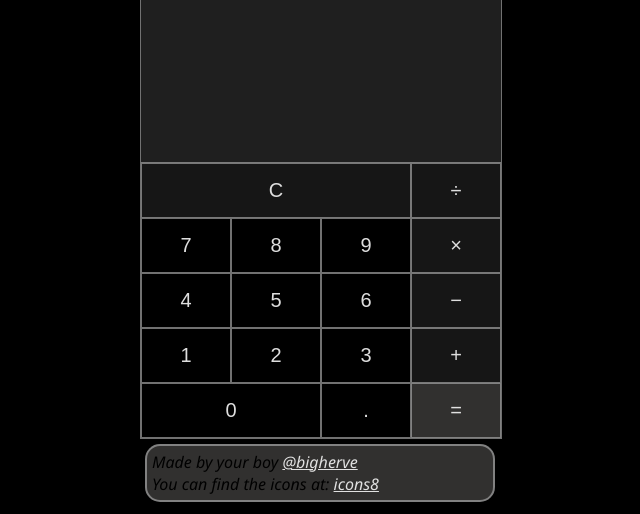
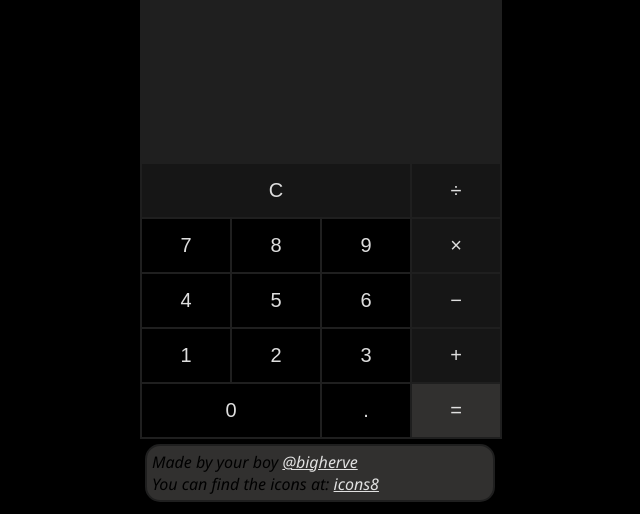
Before and after one commit to bigherve/project_calculator, a plain HTML site: page index.html in a window 1280 px wide. Shown: the part 286-800 px from the top of the page, without its empty margins (320-960 px from the left). Drawn offline with Linux system fonts and the light colour scheme.

Commit message:
Change dark mode borders back to black

```diff
--- a/script.js
+++ b/script.js
@@ -50,10 +50,12 @@ buttons.forEach((item) =>
 );
 
 equals.addEventListener('click', () => {
+    // split the expression into number1, operator, and number2
     const [number1, operator, number2] = displayValue
         .match(/(\d+)\s*([\+\-\*\/])\s*(\d+)/)
         .slice(1);
 
+    // print the result
     clearDisplay();
     appendNumber(operate(operator, number1, number2));
 });
--- a/style.css
+++ b/style.css
@@ -3,7 +3,7 @@
     --bgc-color: #000;
     --sc-color: #1f1f1f;
     --txt-color: #eeee;
-    --bordr-color: #aaaa;
+    --bordr-color: #1f1f1f;
     --btn-color: #000;
     --btnhover-color: #353535;
     --btnop-color: #161616;
```
